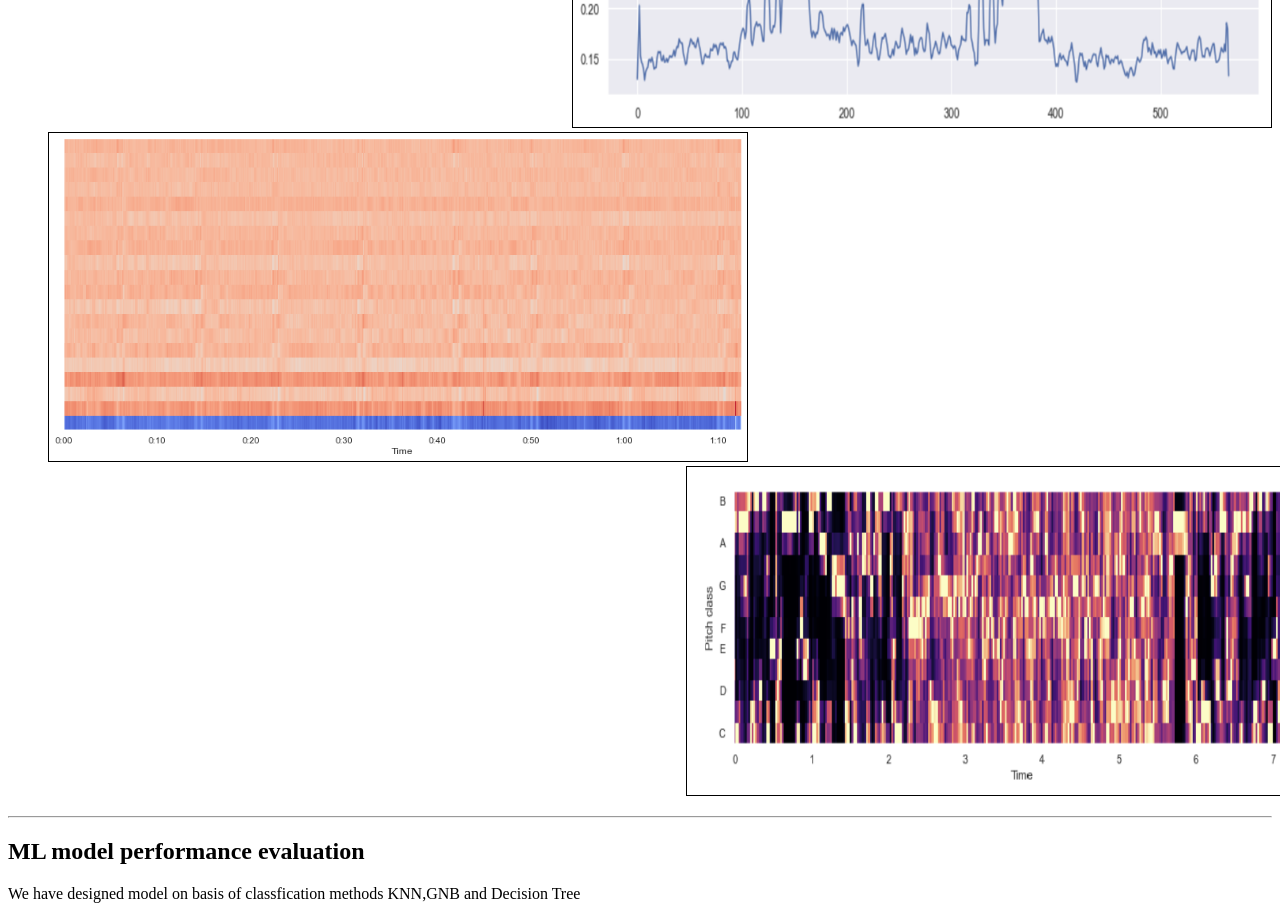
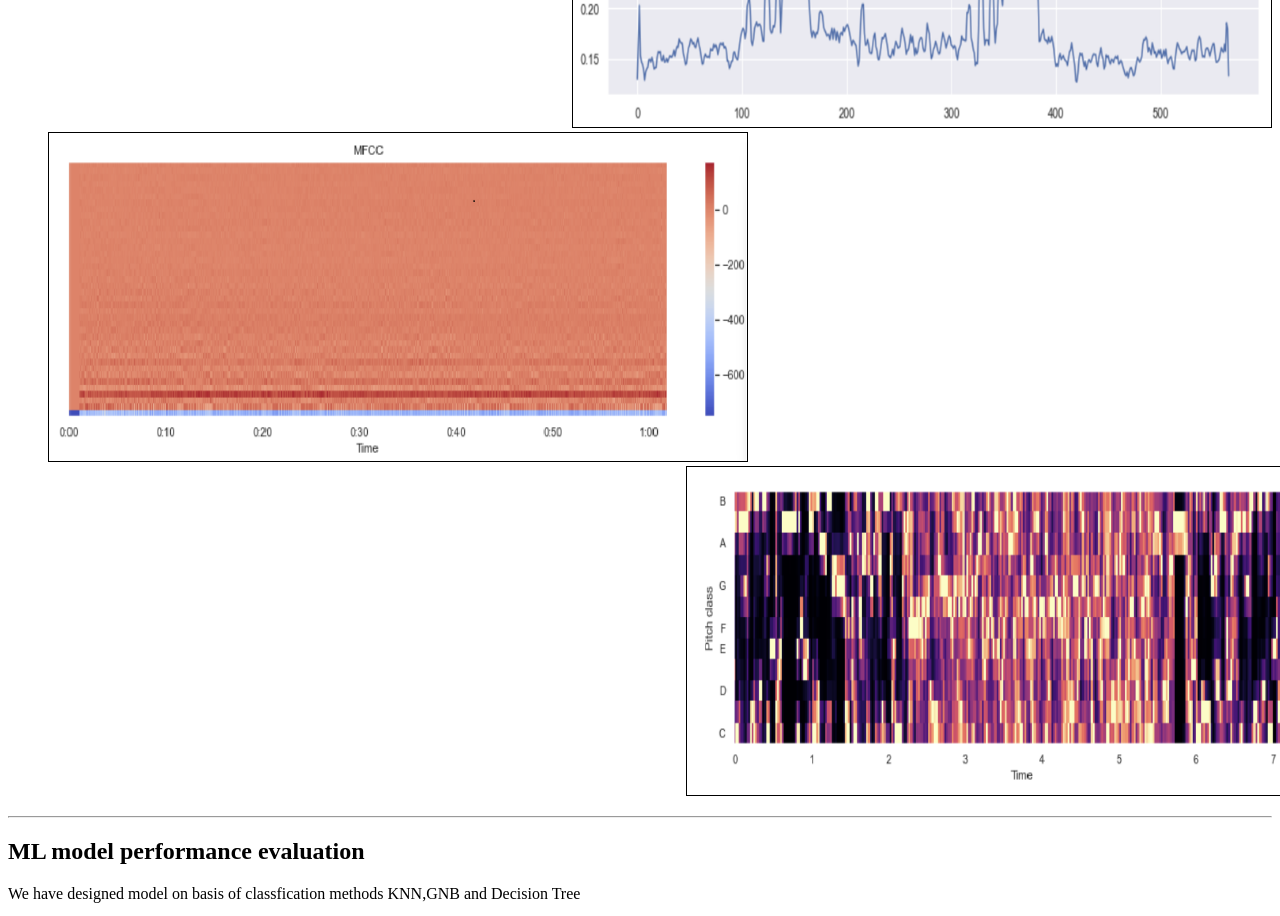
Before and after one commit to dhorev67/VS_22, a plain HTML site: page index.html in a window 1280 px wide. Shown: the part 5020-5936 px from the top of the page. Drawn offline with Linux system fonts and the light colour scheme; no server answers.

Commit message:
Update index.html

```diff
--- a/index.html
+++ b/index.html
@@ -258,7 +258,7 @@
         <div style= "float: right; ">
         <img style="border:1px solid black;" width="700" height="330" src="img\zcr.png"></div>
         <div style= "float:left; ">
-        <img style="border:1px solid black;" width="700" height="330" src="img\mfcc.jpg"></div>
+        <img style="border:1px solid black;" width="700" height="330" src="img\mfcc.png"></div>
         <div style= "margin-left: 52.15%; ">
         <img style="border:1px solid black;" width="700" height="330" src="img\Chr.png"></div>
       </ul>
```
